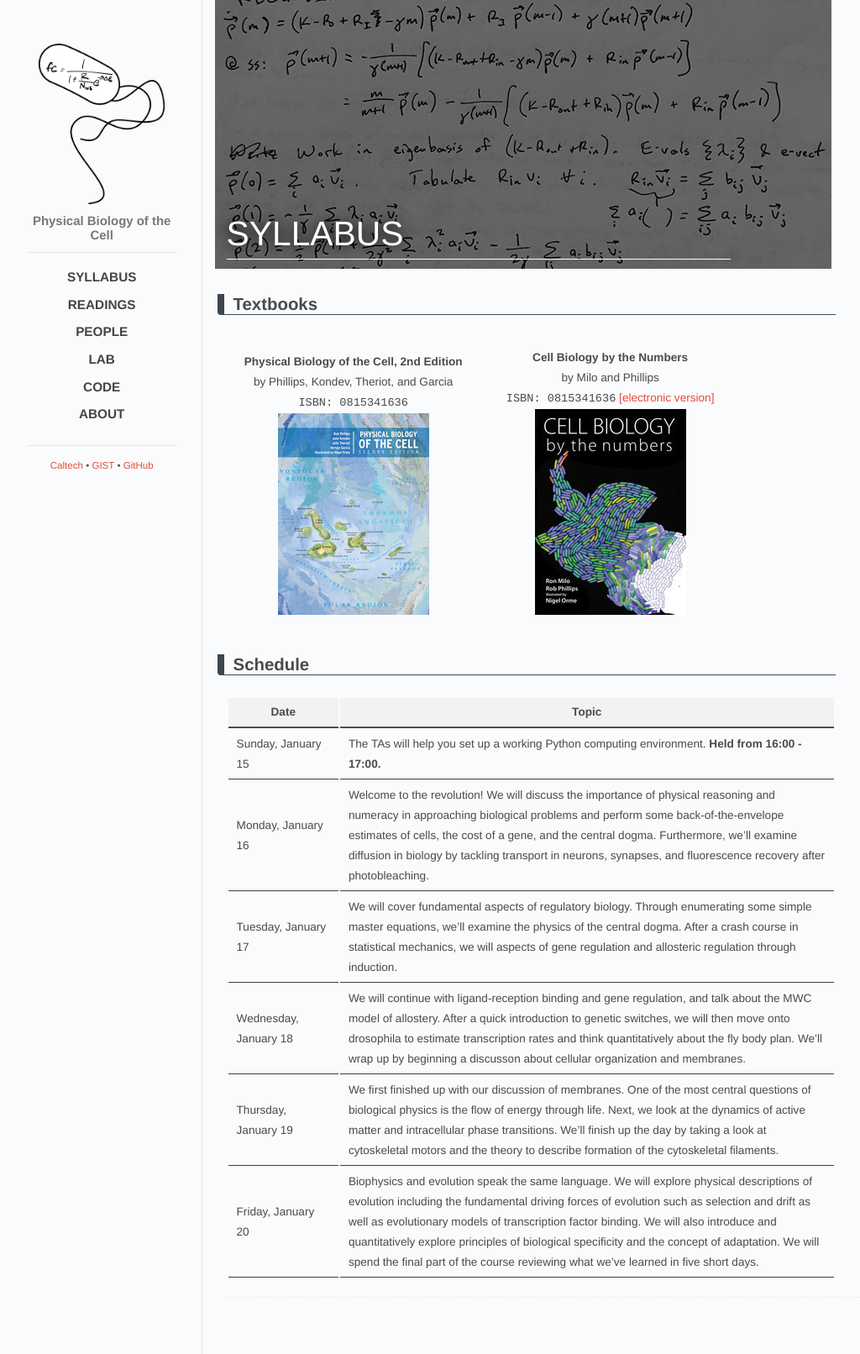
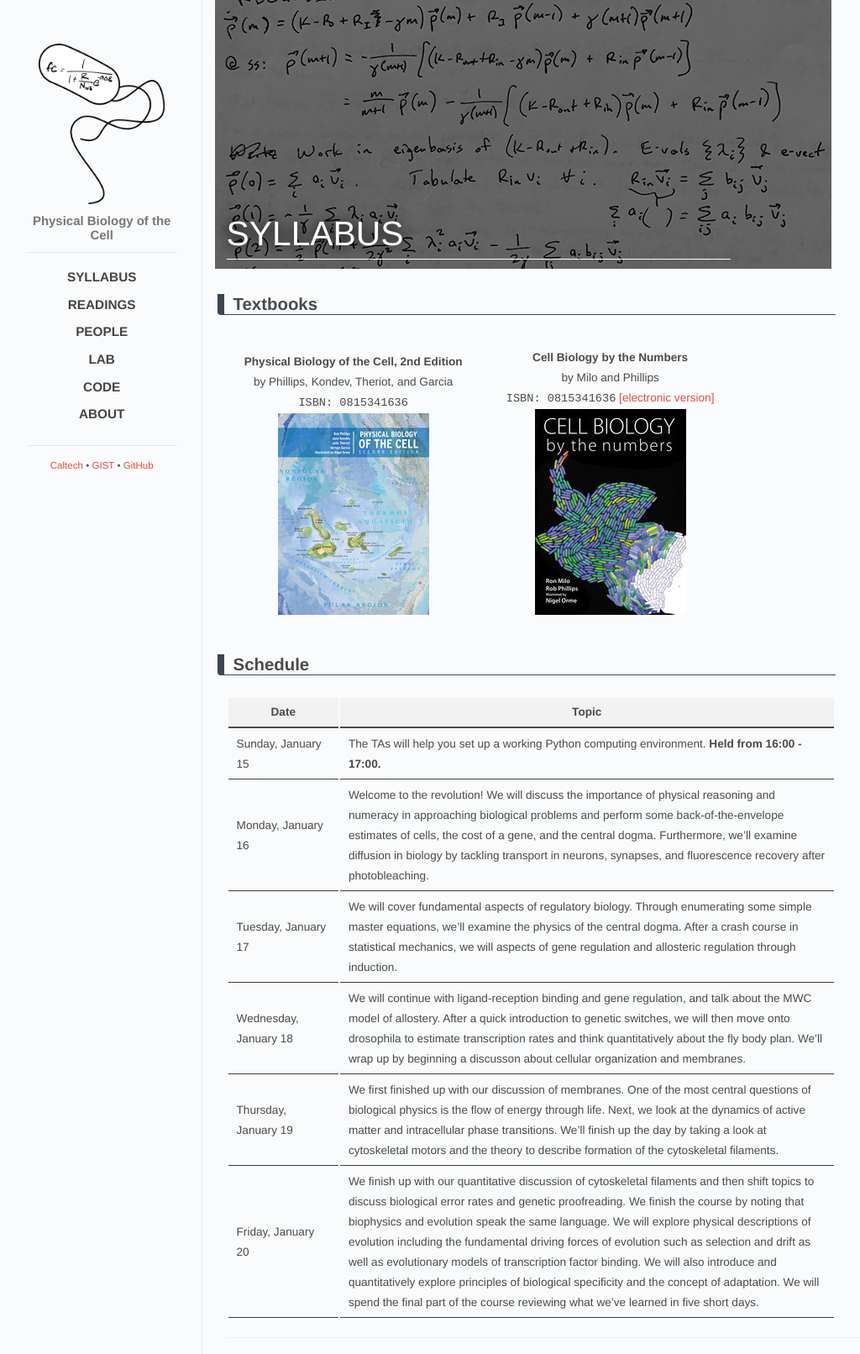
Before and after one commit to RPGroup-PBoC/gist_pboc_2017, a Jekyll site: the page built from _posts/2016-12-19-syllabus.md, in a window 1280 px wide. Shown: the whole page at 84% size, without its empty margins (118-1142 px from the left). Built offline with Jekyll 4.4.1, drawn with Linux system fonts in a browser that asks for light colours.

Commit message:
Update 2016-12-19-syllabus.md

```diff
--- a/_posts/2016-12-19-syllabus.md
+++ b/_posts/2016-12-19-syllabus.md
@@ -31,4 +31,4 @@ by Milo and Phillips <br/>
 | Tuesday, January 17 | We will cover fundamental aspects of regulatory biology. Through enumerating some simple master equations, we'll examine the physics of the central dogma. After a crash course in statistical mechanics, we will aspects of gene regulation and allosteric regulation through induction.|
 |Wednesday, January 18 | We will continue with ligand-reception binding and gene regulation, and talk about the MWC model of allostery. After a quick introduction to genetic switches, we will then move onto drosophila to estimate transcription rates and think quantitatively about the fly body plan. We’ll wrap up by beginning a discusson about cellular organization and membranes.
 |Thursday, January 19 |  We first finished up with our discussion of membranes. One of the most central questions of biological physics is the flow of energy through life. Next, we look at the dynamics of active matter and intracellular phase transitions. We'll finish up the day by taking a look at cytoskeletal motors and the theory to describe formation of the cytoskeletal filaments.|
-|Friday, January 20 | Biophysics and evolution speak the same language. We will explore physical descriptions of evolution including the fundamental driving forces of evolution such as selection and drift as well as evolutionary models of transcription factor binding. We will also introduce and quantitatively explore principles of biological specificity and the concept of adaptation. We will spend the final part of the course reviewing what we've learned in five short days. |
+|Friday, January 20 | We finish up with our quantitative discussion of cytoskeletal filaments and then shift topics to discuss biological error rates and genetic proofreading. We finish the course by noting that biophysics and evolution speak the same language. We will explore physical descriptions of evolution including the fundamental driving forces of evolution such as selection and drift as well as evolutionary models of transcription factor binding. We will also introduce and quantitatively explore principles of biological specificity and the concept of adaptation. We will spend the final part of the course reviewing what we've learned in five short days. |
```
